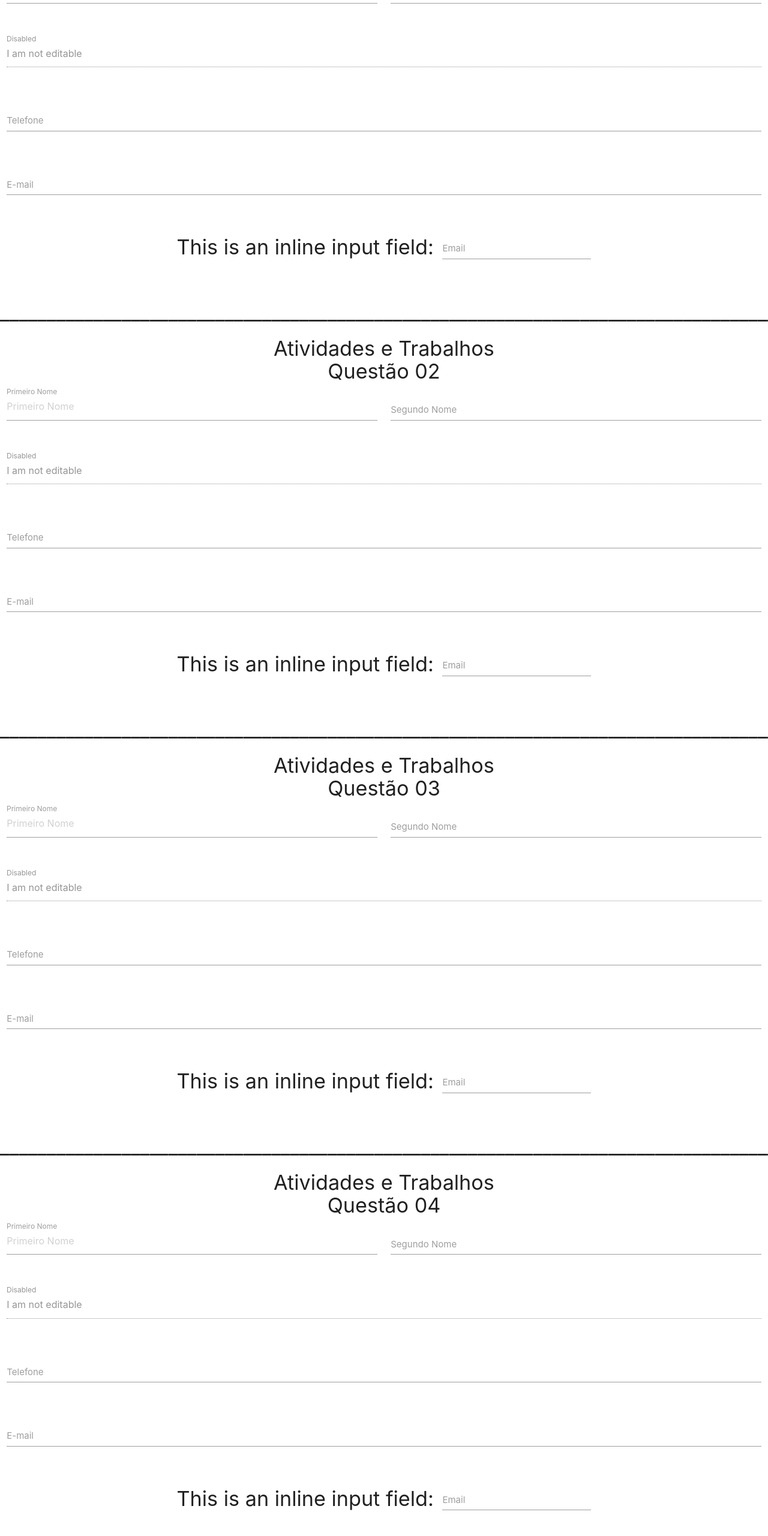
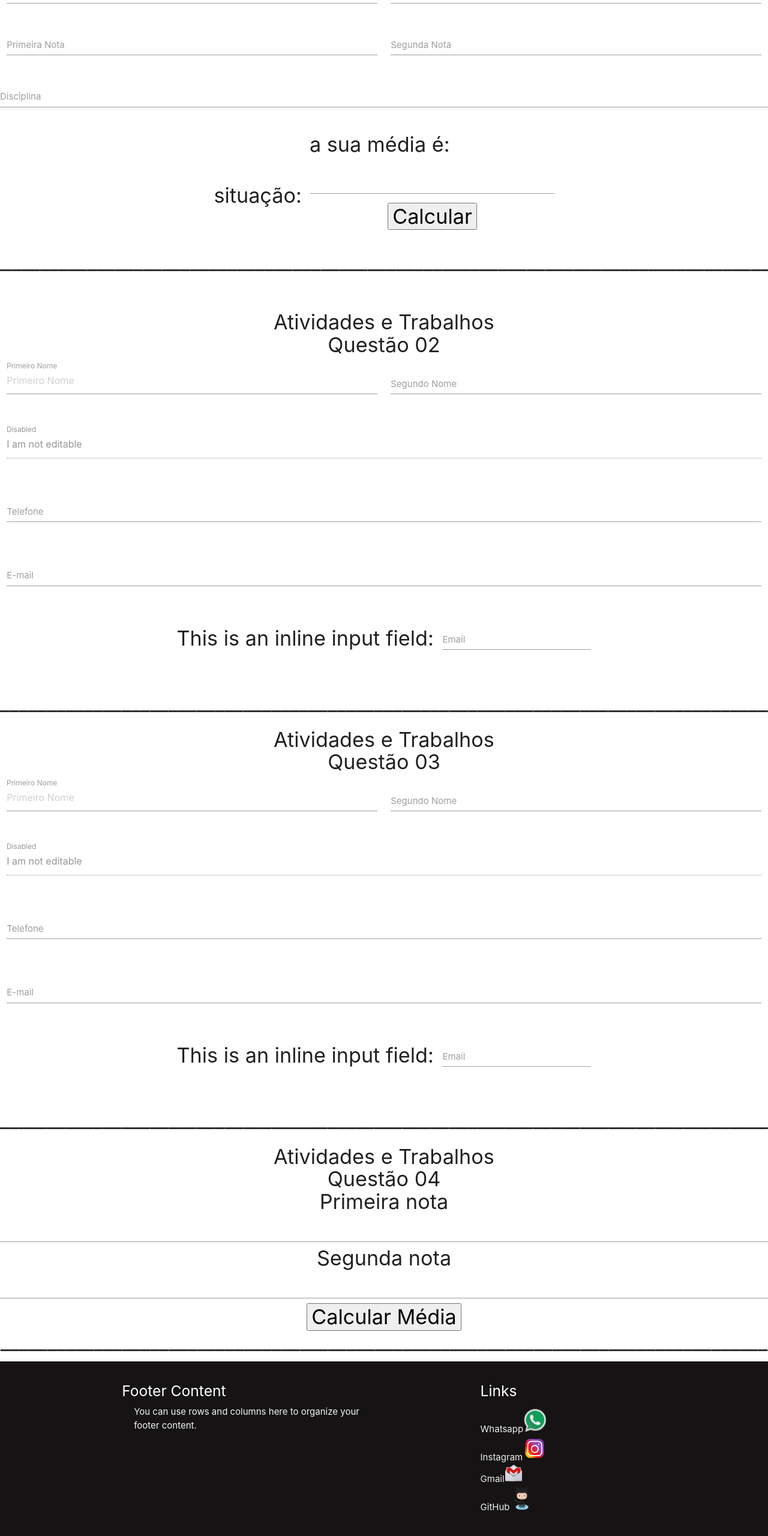
Before and after one commit to ViniciusC20/MeuSite, a plain HTML site: page Meu_site/atividades.html.html in a window 1280 px wide. Shown: the part 220-2780 px from the top of the page at 60% size. Drawn offline with Linux system fonts and the light colour scheme.

Commit message:
arrumara1

```diff
--- a/Meu_site/atividades.html.html
+++ b/Meu_site/atividades.html.html
@@ -46,40 +46,42 @@
     <form class="col s12">
       <div class="row">
         <div class="input-field col s6">
-          <input placeholder="Primeiro Nome" id="first_name" type="text" class="validate">
+          <input id="first_name" type="text" class="validate">
           <label for="first_name">Primeiro Nome</label>
         </div>
         <div class="input-field col s6">
           <input id="last_name" type="text" class="validate">
           <label for="last_name">Segundo Nome</label>
         </div>
+      <div class="input-field col s6">
+        <input id="first_number" type="number" class="validate">
+        <label for="first_number">Primeira Nota</label>
       </div>
+      <div class="input-field col s6">
+        <input id="last_number" type="number" class="validate">
+        <label for="last_number">Segunda Nota</label>
+      </div>
+
       <div class="row">
         <div class="input-field col s12">
-          <input disabled value="I am not editable" id="disabled" type="text" class="validate">
-          <label for="disabled">Disabled</label>
-        </div>
-      </div>
-      <div class="row">
-        <div class="input-field col s12">
-          <input id="password" type="password" class="validate">
-          <label for="password">Telefone</label>
-        </div>
-      </div>
-      <div class="row">
-        <div class="input-field col s12">
-          <input id="email" type="email" class="validate">
-          <label for="email">E-mail</label>
+          <input id="Disciplina" type="text" class="validate">
+          <label for="Disciplina">Disciplina</label>
         </div>
       </div>
       <div class="row">
         <div class="col s12">
-          This is an inline input field:
+          a sua média é:
+          <div id="mostrar_media" class="input-field inline">
+
+          </div></div>
+      <div class="row">
+        <div class="col s12">
+          situação:
           <div class="input-field inline">
-            <input id="email" type="email" class="validate">
-            <label for="email" data-error="wrong" data-success="right">Email</label>
+              <input id="media" type="text" class="validate">
+              <label for="media" data-error="wrong" data-success="right"></label>
+              <button onclick="calcular_media()">Calcular</button>
           </div>
-        </div>
       </div>
     </form>
   </div>
@@ -176,49 +178,13 @@
     _________________________________________________________________________________________<br>
     </h4><h4 style="text-align: center">
     Atividades e Trabalhos<br>
-    Questão 04
-    <div class="row">
-      <form class="col s12">
-        <div class="row">
-          <div class="input-field col s6">
-            <input placeholder="Primeiro Nome" id="first_name" type="text" class="validate">
-            <label for="first_name">Primeiro Nome</label>
-          </div>
-          <div class="input-field col s6">
-            <input id="last_name" type="text" class="validate">
-            <label for="last_name">Segundo Nome</label>
-          </div>
-        </div>
-        <div class="row">
-          <div class="input-field col s12">
-            <input disabled value="I am not editable" id="disabled" type="text" class="validate">
-            <label for="disabled">Disabled</label>
-          </div>
-        </div>
-        <div class="row">
-          <div class="input-field col s12">
-            <input id="password" type="password" class="validate">
-            <label for="password">Telefone</label>
-          </div>
-        </div>
-        <div class="row">
-          <div class="input-field col s12">
-            <input id="email" type="email" class="validate">
-            <label for="email">E-mail</label>
-          </div>
-        </div>
-        <div class="row">
-          <div class="col s12">
-            This is an inline input field:
-            <div class="input-field inline">
-              <input id="email" type="email" class="validate">
-              <label for="email" data-error="wrong" data-success="right">Email</label>
-            </div>
-          </div>
-        </div>
-      </form>
-    </div>
-    _________________________________________________________________________________________<br>
+    Questão 04<br>
+    Primeira nota <input id="nota1" type="number"> <br />
+    Segunda  nota <input id="nota2" type="number"> <br />
+    <button onclick="media()">Calcular Média</button>
+
+
+</script>__________________________________________________________________________________<br>
     </h4>
    <footer class="page-footer">
     <div class="container">
@@ -245,5 +211,6 @@
       </div>
     </div>
   </footer>
+  <script type="text/javascript" src="js/materialize.js"></script>
    </body>
   </html>
```
Also changed, not shown: Meu_site/index.html (+1 -0 lines), Meu_site/js/materialize.js.
